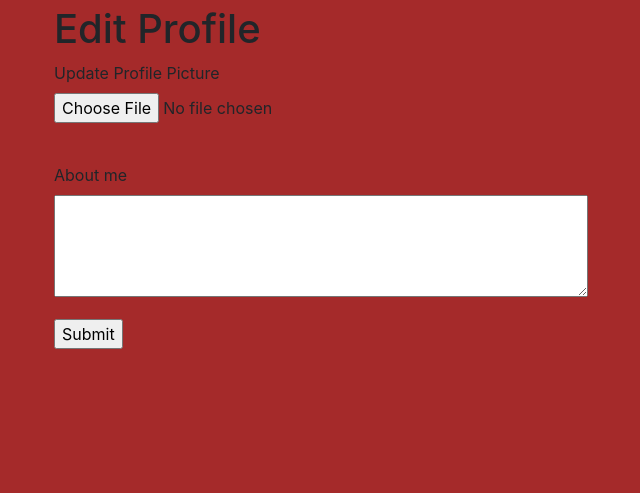
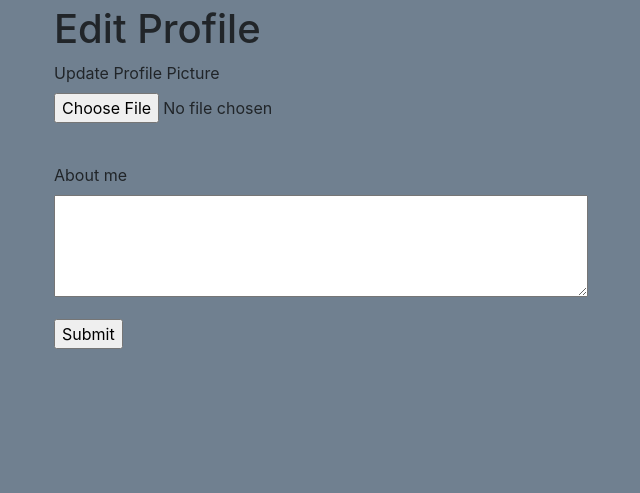
Before and after one commit to Honstin/my-test-lpucommunity, a Flask app: page /edit_profile in a window 1280 px wide. Shown: the part 307-800 px from the top of the page, without its empty margins (316-956 px from the left). Run offline with Flask 2, Linux system fonts and the light colour scheme; the visitor is signed in with stand-in values (Sample User, id 1); data comes from the database, SQL or seed files in the repository; parts of the project's set-up code (start-up, migrations or seed data) failed here and were passed over; some libraries are stand-ins or nearby versions.

Commit message:
updated base bg css

```diff
--- a/app/static/css/basecss.css
+++ b/app/static/css/basecss.css
@@ -1,6 +1,6 @@
 body {
     padding-top: 5rem;
-    background-color: brown;
+    background-color: slategray;
   }
   .starter-template {
     padding: 3rem 1.5rem;
```
